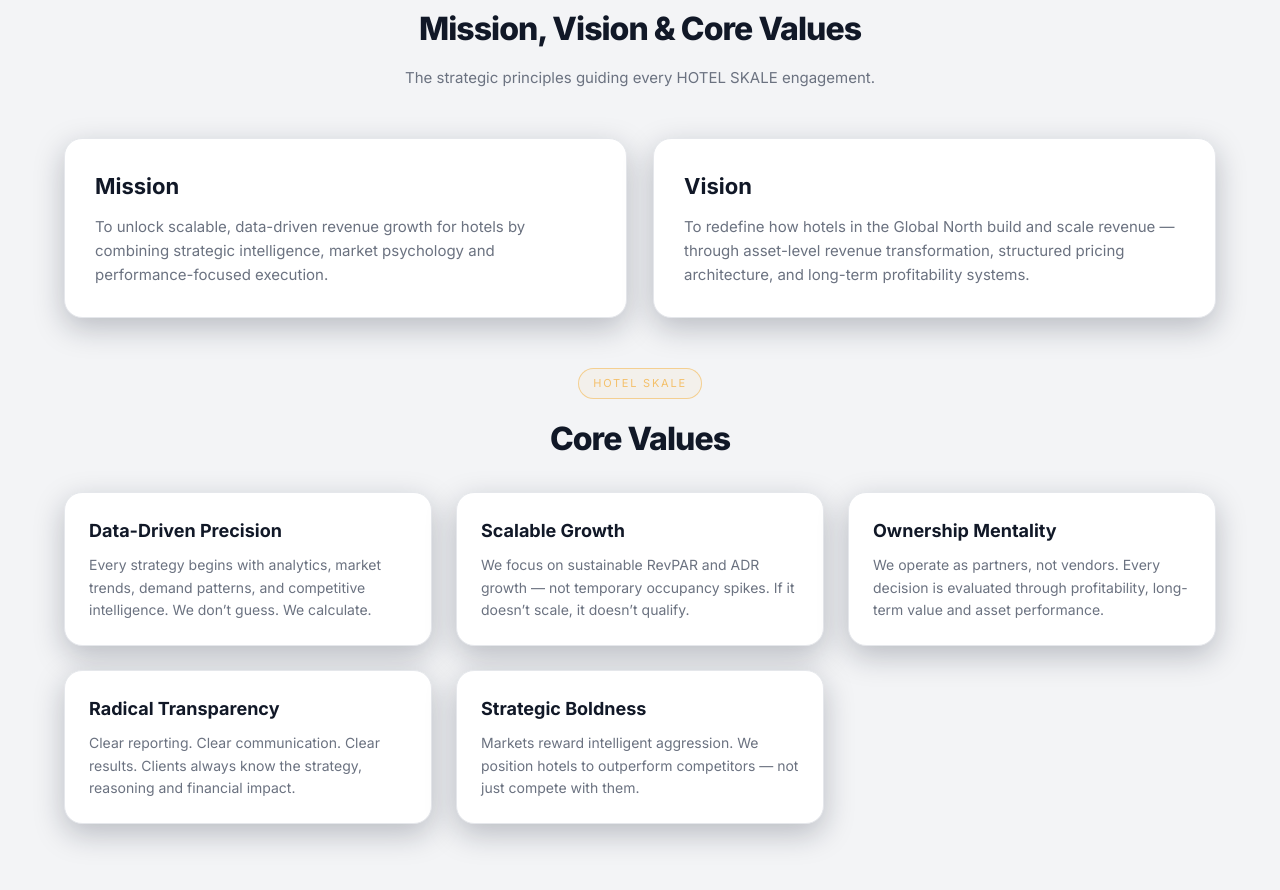
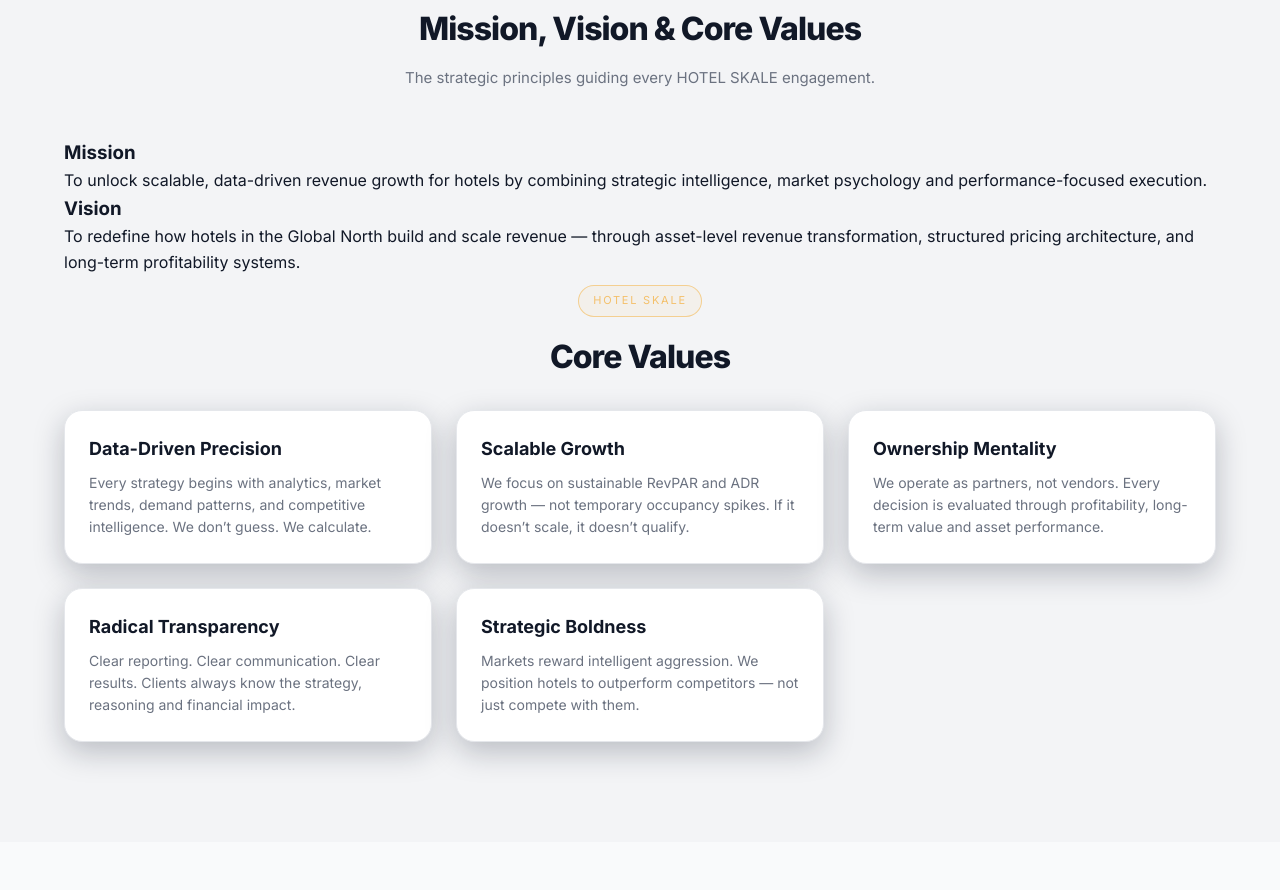
Before and after one commit to HotelCorp/Hotelskale, a plain HTML site: page index.html in a window 1280 px wide. Shown: the part 2827-3717 px from the top of the page. Drawn offline with nearby package versions, Linux system fonts and the light colour scheme.

Commit message:
Update index.html

```diff
--- a/index.html
+++ b/index.html
@@ -247,23 +247,30 @@
         </div>
 
         <!-- Mission + Vision -->
-        <div class="mission-vision-grid">
+       <div class="mission-section">
 
-            <div class="mv-card">
-                <h3 class="mv-title">Mission</h3>
-                <p class="mv-text">
+    <h3 class="mv-heading">Mission</h3>
+
+    <p class="mission-text">
         To unlock scalable, data-driven revenue growth for hotels by combining
         strategic intelligence, market psychology and performance-focused execution.
     </p>
+
 </div>
 
-            <div class="mv-card">
-                <h3 class="mv-title">Vision</h3>
-                <p class="mv-text">
+
+<div class="vision-section">
+
+    <div class="vision-card">
+
+        <h3 class="mv-heading">Vision</h3>
+
+        <p>
             To redefine how hotels in the Global North build and scale revenue —
             through asset-level revenue transformation, structured pricing architecture,
             and long-term profitability systems.
         </p>
+
     </div>
 
 </div>
```
Lines whose indentation alone changed are shown as unchanged.
